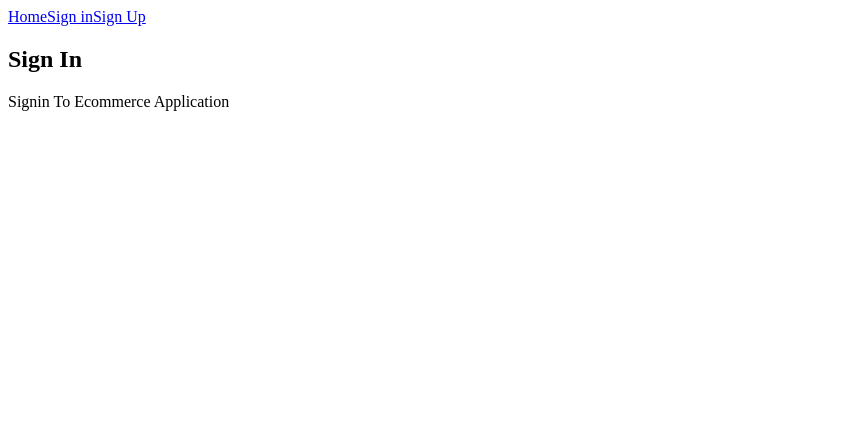
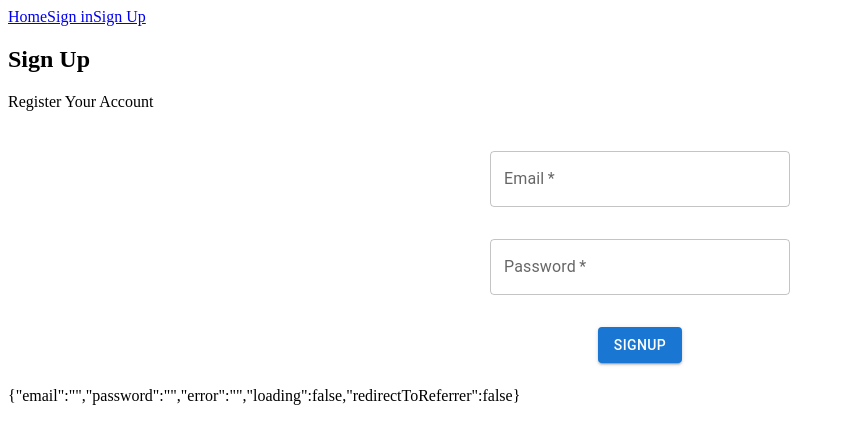
Before and after one commit to prasan-24/MERN_Ecommerce, a React (Create React App) app in the folder ecommerce-front/: page /signin in a window 1280 px wide. Shown: the top 444 px of the page, without its empty margins (0-845 px from the left). Built offline with nearby package versions, Linux system fonts and the light colour scheme.

Commit message:
changes done by prasanna for sign in and sign up

```diff
--- /dev/null
+++ b/ecommerce-front/src/auth/index.js
@@ -0,0 +1,35 @@
+import { API } from "../config";
+
+export const doSignUp = (user) => {
+  return fetch(`${API}/signup`, {
+    method: "POST",
+    headers: {
+      Accept: "application/json",
+      "Content-Type": "application/json",
+    },
+    body: JSON.stringify(user),
+  })
+    .then((response) => {
+      return response.json();
+    })
+    .catch((err) => {
+      console.log(err);
+    });
+};
+
+export const doSignin = (user) => {
+  return fetch(`${API}/signin`, {
+    method: "POST",
+    headers: {
+      Accept: "application/json",
+      "Content-Type": "application/json",
+    },
+    body: JSON.stringify(user),
+  })
+    .then((response) => {
+      return response.json();
+    })
+    .catch((err) => {
+      console.log(err);
+    });
+};
--- a/ecommerce-front/src/user/Signin.js
+++ b/ecommerce-front/src/user/Signin.js
@@ -1,10 +1,126 @@
-import React from "react";
+import React, { useState } from "react";
 import Layout from "../core/Layout";
 
-const Signin = () => (
-  <Layout title="Sign In" description="Signin To Ecommerce Application">
+import { makeStyles } from "@mui/styles";
 
-  </Layout>
-)
+import { Navigate } from "react-router-dom";
 
-export default Signin;
+import Box from "@mui/material/Box";
+import TextField from "@mui/material/TextField";
+
+import Button from "@mui/material/Button";
+
+import { doSignin } from "../auth";
+
+const useStyles = makeStyles((theme) => ({
+  root: {
+    display: "flex",
+    flexDirection: "column",
+    justifyContent: "center",
+    alignItems: "center",
+    padding: "8px",
+
+    "& .MuiTextField-root": {
+      margin: "16px",
+      width: "300px",
+    },
+    "& .MuiButtonBase-root": {
+      margin: "16px",
+    },
+  },
+}));
+
+export default function Signin() {
+  const [values, setValues] = useState({
+    email: "",
+    password: "",
+    error: "",
+    loading: false,
+    redirectToReferrer: false,
+  });
+
+  const { email, password, error, loading, redirectToReferrer } = values;
+
+  const classes = useStyles();
+
+  const handleChange = (name) => (event) => {
+    setValues({ ...values, error: false, [name]: event.target.value });
+  };
+
+  const userSignUp = (event) => {
+    event.preventDefault();
+    setValues({ ...values, error: false, loading: true });
+    doSignin({ email, password }).then((data) => {
+      if (data.error) {
+        setValues({ ...values, error: data.error, loading: false });
+      } else {
+        setValues({ ...values, redirectToReferrer: true });
+      }
+    });
+  };
+
+  function showError() {
+    return <div style={{ display: error ? "" : "none" }}>{error}</div>;
+  }
+
+  const showLoading = () => {
+    loading && (
+      <div>
+        <h2>Loading...</h2>
+      </div>
+    );
+  };
+
+  const redirectUser = () => {
+    if (redirectToReferrer) {
+      return <Navigate to="/" />;
+    }
+  };
+
+  function signUpForm() {
+    return (
+      <form className={classes.root}>
+        <TextField
+          label="Email"
+          onChange={handleChange("email")}
+          variant="outlined"
+          type="email"
+          required
+          value={email}
+        />
+        <TextField
+          label="Password"
+          variant="outlined"
+          type="password"
+          onChange={handleChange("password")}
+          required
+          value={password}
+        />
+        <div>
+          <Button
+            type="submit"
+            onClick={userSignUp}
+            variant="contained"
+            color="primary"
+          >
+            Signup
+          </Button>
+        </div>
+      </form>
+    );
+  }
+
+  return (
+    <Layout
+      title="Sign Up"
+      description="Register Your Account"
+      className="container"
+    >
+      {showError()}
+      {showLoading()}
+      {signUpForm()}
+      {redirectUser()}
+      {JSON.stringify(values)}
+    </Layout>
+  );
+}
--- a/ecommerce-front/src/user/Signup.js
+++ b/ecommerce-front/src/user/Signup.js
@@ -8,7 +8,7 @@ import TextField from "@mui/material/TextField";
 
 import Button from "@mui/material/Button";
 
-import { API } from "../config";
+import { doSignUp } from "../auth";
 
 const useStyles = makeStyles((theme) => ({
   root: {
@@ -37,7 +37,7 @@ export default function Signup() {
     success: false,
   });
 
-  const { name, email, password } = values;
+  const { name, email, password, error, success } = values;
 
   const classes = useStyles();
 
@@ -45,25 +45,31 @@ export default function Signup() {
     setValues({ ...values, error: false, [name]: event.target.value });
   };
 
-  const doSignUp = (user) => {
-    fetch(`${API}/signup`,{
-      method: "POST",
-      headers: {
-        Accept: 'application/json',
-        "Content-Type": "application/json",
-      },
-      body: JSON.stringify(user)
-    }).then((response)=>{
-
-    }).catch(err=>{
-
-    })
+  const userSignUp = (event) => {
+    event.preventDefault();
+    setValues({ ...values, error: false });
+    doSignUp({ name, email, password }).then((data) => {
+      if (data.error) {
+        setValues({ ...values, error: data.error, success: false });
+      } else {
+        setValues({
+          name: "",
+          email: "",
+          password: "",
+          error: "",
+          success: true,
+        });
+      }
+    });
   };
 
-  const userSignUp = (event) => {
-    event.preventDefault();
-    doSignUp({name,email,password});
-  };
+  function showError() {
+    return <div style={{ display: error ? "" : "none" }}>{error}</div>;
+  }
+
+  function showSuccess() {
+    return <div style={{ display: success ? "" : "none" }}>{error}</div>;
+  }
 
   function signUpForm() {
     return (
@@ -111,6 +117,8 @@ export default function Signup() {
       description="Register Your Account"
       className="container"
     >
+      {showError()}
+      {showSuccess()}
       {signUpForm()}
       {JSON.stringify(values)}
     </Layout>
```
